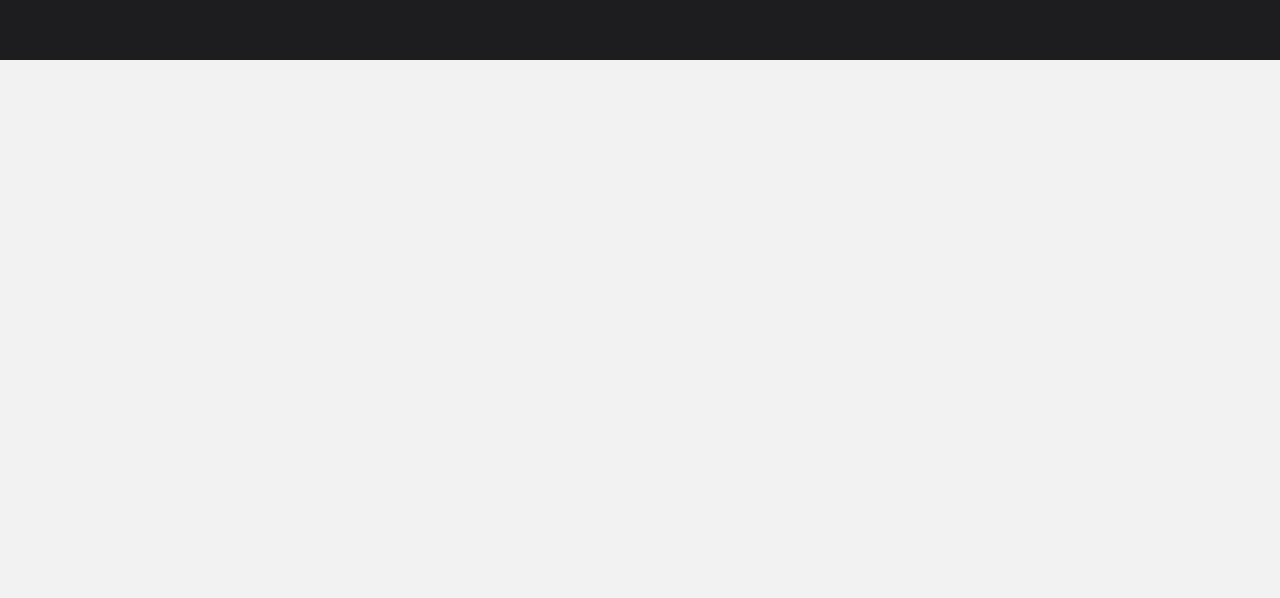
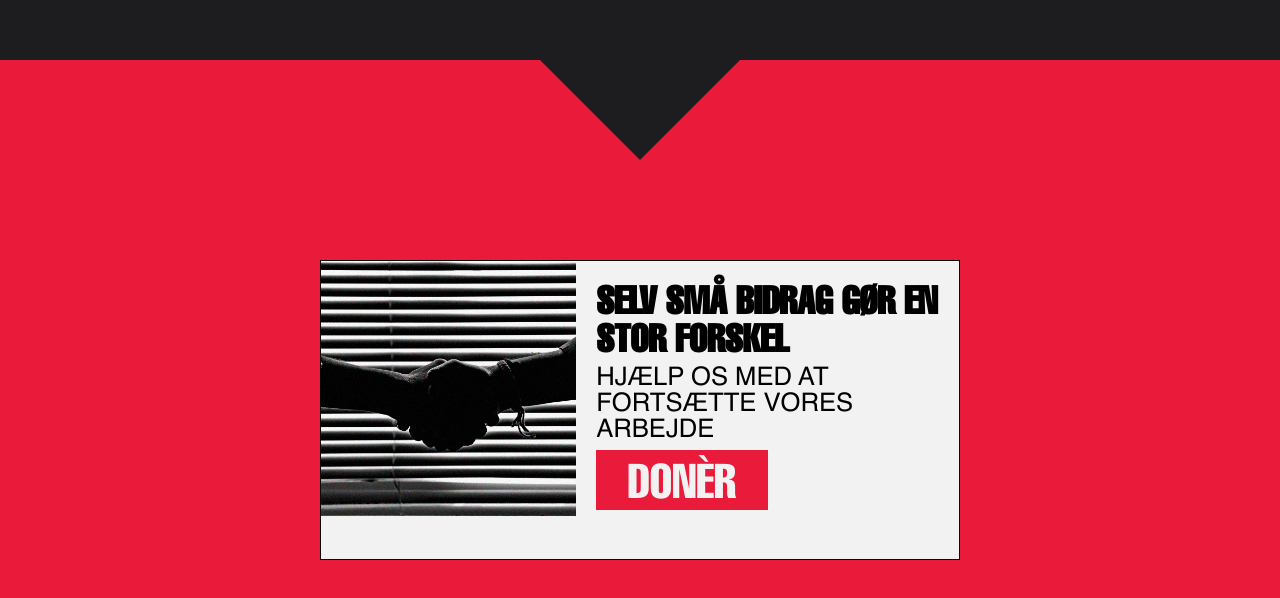
Before and after one commit to eaa24fnie/eksame-1-semester, a plain HTML site: page index.html in a window 1280 px wide. Shown: the part 1540-2138 px from the top of the page. Before the commit the page ends 1600 px from the top, so only its background shows below. Drawn offline with Linux system fonts and the light colour scheme.

Commit message:
mulighed commit#1

```diff
--- a/css/style.css
+++ b/css/style.css
@@ -400,6 +400,72 @@ main .intro section.button {
 /* LOSNING STARTER */
 
 
+.black {
+    border-top: 100px solid var(--black);
+}
+
+
+.losning {
+    background: var(--primary-color);
+    height: 100vh;
+    display: flex;
+    justify-content: center;
+}
+
+.losning .mulighed {
+    display: flex;
+    width: 50%;
+    height: 300px;
+    border: solid 1px black;
+    background: var(--white);
+    margin-top: 200px;
+    overflow: hidden;
+}
+
+.mulighed h3 {
+    font-size: 2rem;
+}
+
+.venstre {
+    flex: 1;
+    max-width: 40%;
+    height: fit-content;
+  }
+
+  .hojre {
+    flex: 2;
+    max-width: 60%;
+    padding: 20px;
+  }
+
+  .hojre h3 {
+    font-size: 2.4rem;
+    line-height: 100%;
+    padding-bottom: 2%;
+  }
+
+  .hojre p {
+    font-size: 1.6rem;
+    text-transform: uppercase;
+    padding-bottom: 2%;
+  }
+
+  .hojre .button {
+    width: 50%;
+    text-decoration: none;
+  }
+
+  .venstre img {
+    width: 100%;
+    height: auto;
+  }
+
+
+
+
+
+
+
 
 
 
--- a/index.html
+++ b/index.html
@@ -91,5 +91,18 @@
         </section>
     </section>
 
+    <section class="losning">
+        <article class="square black"></article>
+        <section class="mulighed">
+            <article class="venstre">
+                <img src="img/hands.webp" alt="Billede af nogen hænder"></article>
+            <article class="hojre">
+            <h3>Selv små bidrag gør en stor forskel</h3>
+            <p>hjælp os med at fortsætte vores arbejde</p>
+            <a class="button" href="#">DONÈR</a></article>
+        </section>
+
+    </section>
+
 </body>
 </html>
```
Also changed, not shown: img/frivilig.webp (added), img/hands.webp (added), img/mobil.webp (added).
